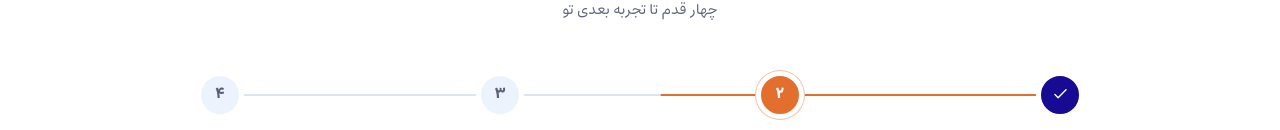
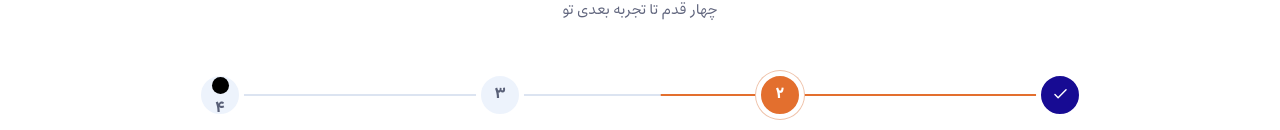
Before and after one commit to Amir-dev00/Fitnet, a Next.js app: page / in a window 1280 px wide. Shown: the part 822-952 px from the top of the page. Built offline with nearby package versions, Linux system fonts and the light colour scheme.

Commit message:
Animate final journey marker with the shared playback clock

```diff
--- a/components/home/FitnetJourney.tsx
+++ b/components/home/FitnetJourney.tsx
@@ -171,6 +171,7 @@ export default function FitnetJourney() {
   const strip = useRef<HTMLDivElement>(null);
   const sectionRef = useRef<HTMLElement>(null);
   const segmentRefs = useRef<Array<HTMLElement | null>>([null, null, null]);
+  const entryMarkerRef = useRef<HTMLSpanElement>(null);
   const activeRef = useRef(0);
   const phaseRef = useRef<Phase>("playing");
   const completedMaskRef = useRef(0);
@@ -190,6 +191,9 @@ export default function FitnetJourney() {
 
   const paintSegments = useCallback((stageIndex: number, progress: number, allComplete = false) => {
     applySegmentFills(segmentRefs.current, stageIndex, progress, allComplete);
+    // The final marker uses the same pause/resume clock as the connector lines.
+    const entryProgress = allComplete ? 1 : stageIndex === LAST_STAGE ? Math.min(1, Math.max(0, progress)) : 0;
+    entryMarkerRef.current?.style.setProperty("--entry-progress", String(entryProgress));
   }, []);
 
   const beginPhase = useCallback((nextPhase: Phase, remaining = phaseDuration(nextPhase)) => {
@@ -215,7 +219,7 @@ export default function FitnetJourney() {
     pb.startedAt = null;
     phaseRef.current = "playing";
 
-    applySegmentFills(segmentRefs.current, next, 0);
+    paintSegments(next, 0);
     activeRef.current = next;
     completedMaskRef.current = marksBefore(next);
     setPlayNonce(value => value + 1);
@@ -240,7 +244,7 @@ export default function FitnetJourney() {
     });
 
     if (focusTab) tabs.current[next]?.focus({ preventScroll: true });
-  }, []);
+  }, [paintSegments]);
 
   useEffect(() => {
     activeRef.current = active;
@@ -368,7 +372,7 @@ export default function FitnetJourney() {
       if (activePhase === "playing" && stageAtStart < SEGMENT_COUNT) {
         paintSegments(stageAtStart, progress);
       } else if (activePhase === "playing") {
-        paintSegments(stageAtStart, 1, true);
+        paintSegments(stageAtStart, progress);
       } else if (activePhase === "completed") {
         paintSegments(LAST_STAGE, 1, true);
       }
@@ -612,8 +616,14 @@ export default function FitnetJourney() {
                 >
                   <span
                     className={`${s.marker}${settlePulse && index === 0 && phase === "playing" ? ` ${s.markerPulse}` : ""}`}
+                    ref={index === LAST_STAGE ? entryMarkerRef : undefined}
                     aria-hidden="true"
                   >
+                    {index === LAST_STAGE && (
+                      <svg className={s.entryProgress} viewBox="0 0 48 48" aria-hidden="true">
+                        <circle cx="24" cy="24" r="21.5" pathLength="1" />
+                      </svg>
+                    )}
                     {showCheck(index) ? <Icon kind="check" /> : numbers[index]}
                   </span>
                   <span className={s.tabLabel}>{stage.label}</span>
```
